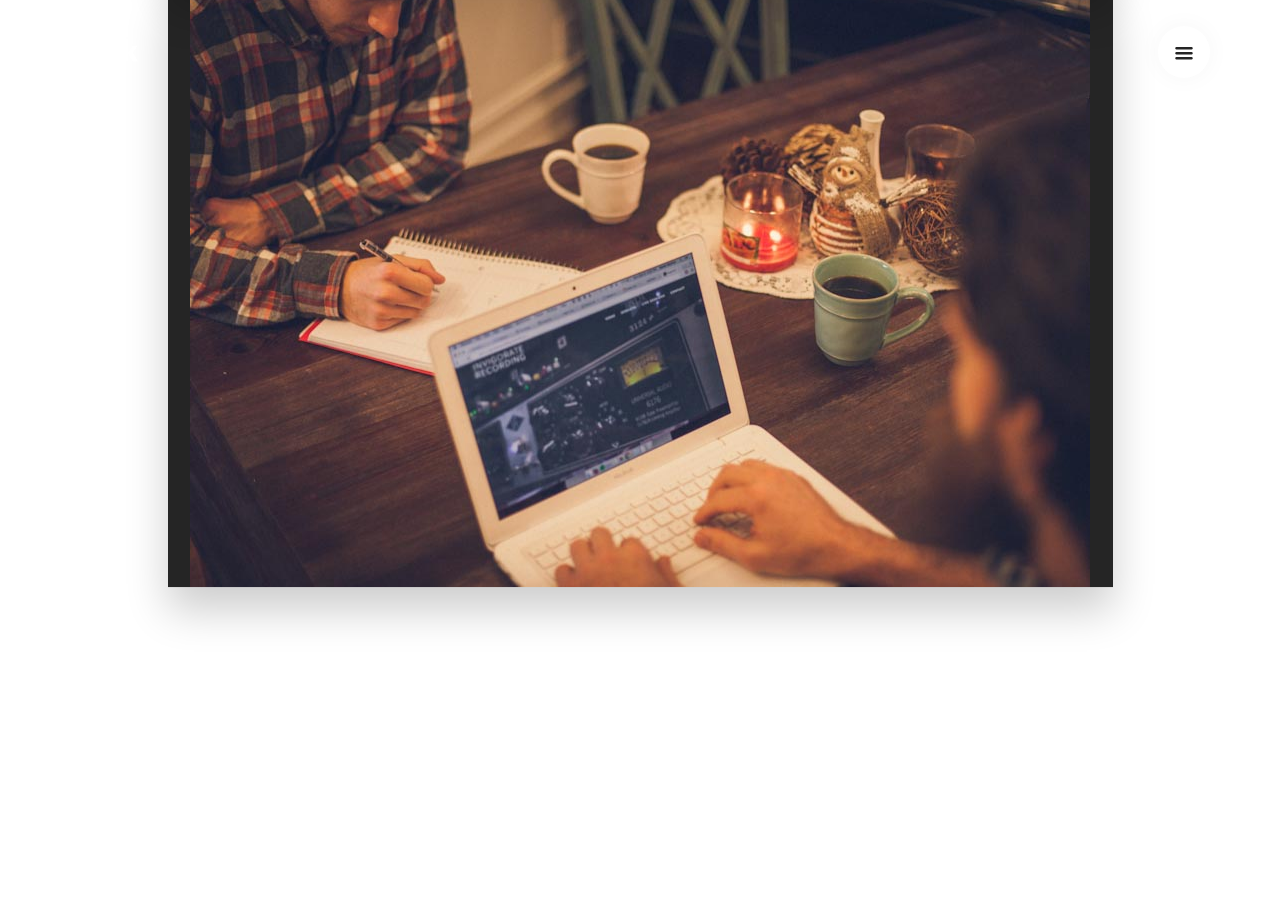
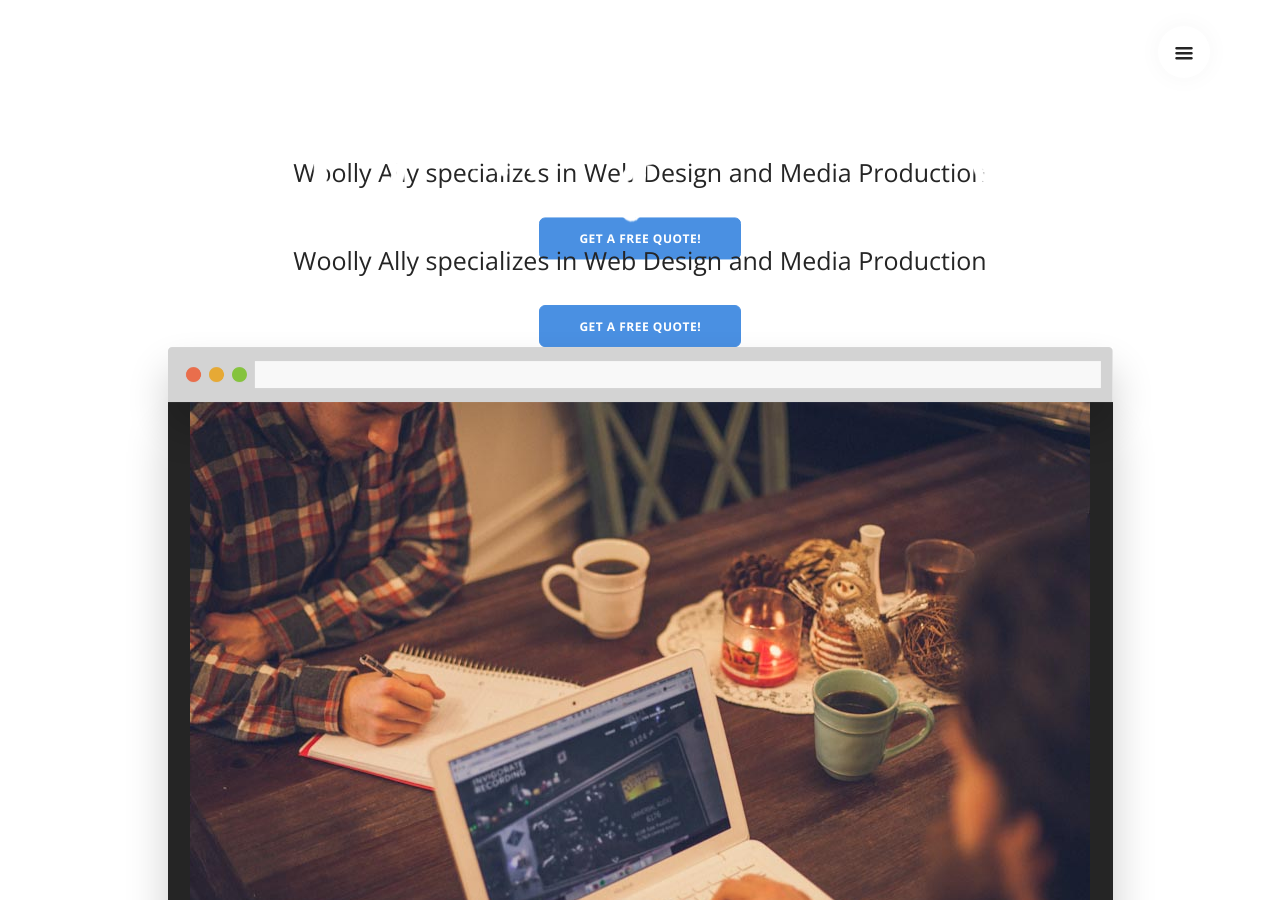
Before and after one commit to WoollyAlly/WoollyAllyTest, a Jekyll site: the page built from index.html, in a window 1280 px wide and 900 px high. Built offline with Jekyll 4.4.1, drawn with Linux system fonts in a browser that asks for light colours; some web fonts are replaced.

Commit message:
Updated '_includes/home.html' via CloudCannon

```diff
--- a/_includes/home.html
+++ b/_includes/home.html
@@ -1,3 +1,21 @@
+<section class="text-center" id="home">
+    <div class="container pos-vertical-center">
+        <div class="row">
+            <div class="col-sm-8">
+                <img alt="Image" class="unmarg--bottom animated fadeIn" src="img/headline-1.png" />
+                <h3>
+                    Woolly Ally specializes in Web Design and Media Production
+                </h3>
+                <a class="btn btn--primary type--uppercase modal-trigger" href="#" data-modal-index="1">
+                    <span class="btn__text">
+                        Get a Free Quote!
+                    </span>
+                </a>
+            </div>
+        </div>
+    </div>
+    <!--end of container-->
+</section>
 <section class="text-center" id="home">
     <div class="container pos-vertical-center">
         <div class="row">
```
